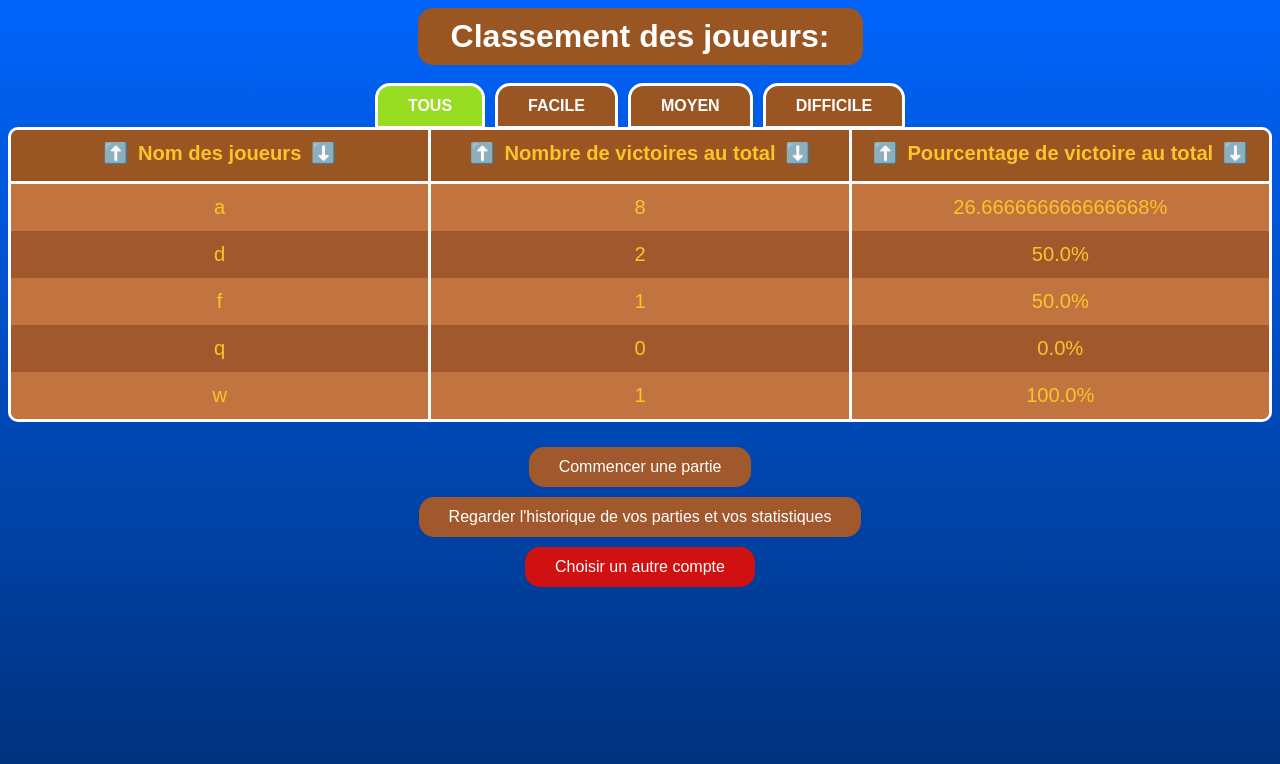
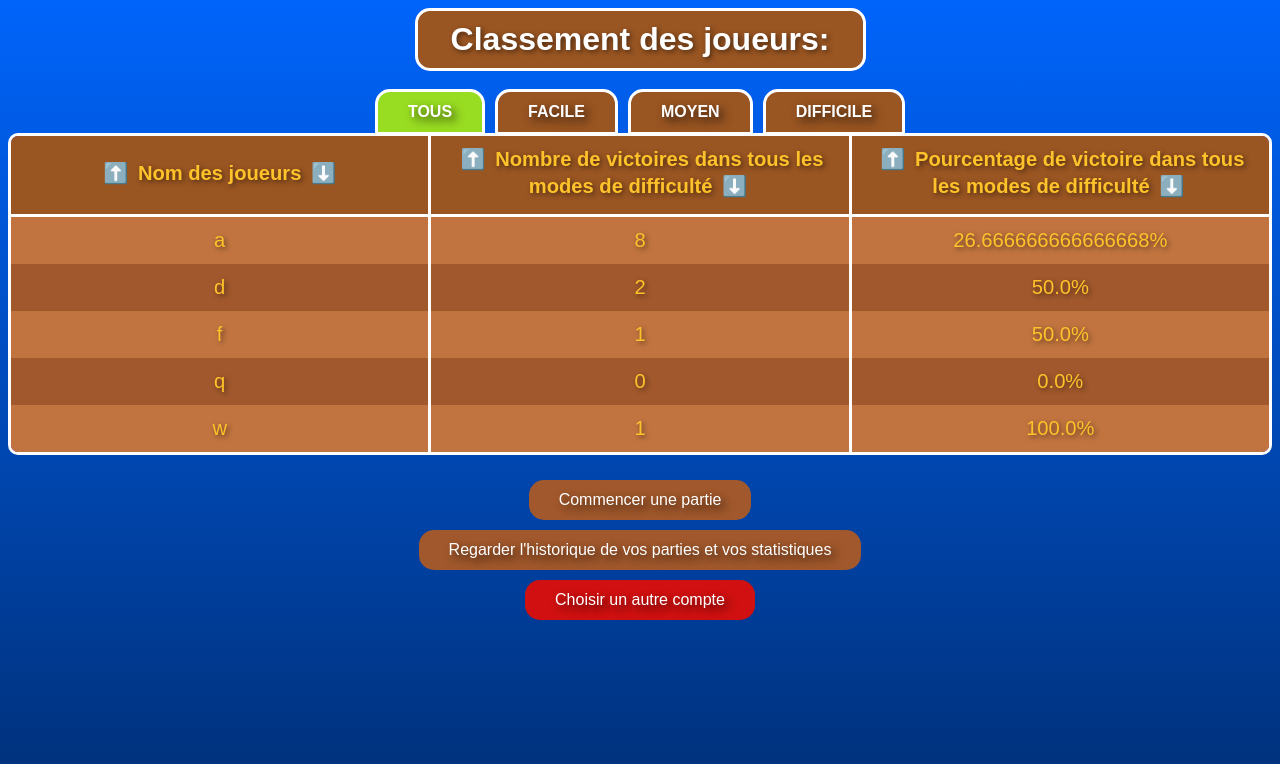
Before and after one commit to TimeoBlondeleauDubois/Pendu-site-avec-base-de-donnee, a Flask app: page /classement_total in a window 1280 px wide. Shown: the top 764 px of the page. Run offline with Flask 3, Linux system fonts and the light colour scheme; data comes from the database, SQL or seed files in the repository.

Commit message:
style classement terminé

```diff
--- a/static/classement.css
+++ b/static/classement.css
@@ -30,6 +30,8 @@ body {
     margin-bottom: 20px;
     max-width: 425px;
     margin: 0 auto;
+    border: 3px solid white;
+    text-shadow: 2px 2px 5px rgba(0, 0, 0, 0.5);
 }
 
 .title-container h1,
@@ -55,6 +57,7 @@ body {
     border-radius: 10px;
     border: 3px solid #7c3bde;
     table-layout: fixed;
+    text-shadow: 2px 2px 5px rgba(0, 0, 0, 0.5);
 }
 
 .content-table th, .content-table td {
@@ -214,20 +217,24 @@ button:hover {
 .bouton-recommencer:hover,
 .bouton-historique:hover {
     background-color: #99dd22;
+    text-shadow: 8px 8px 20px rgba(0, 0, 0, 2);
 }
 
 .bouton-recommencer,
 .bouton-historique {
     background-color: #a1582c;
     color: white;
+    text-shadow: 4px 4px 10px rgba(0, 0, 0, 0.75);
 }
 
 .bouton-autre_compte:hover {
     background-color: #930e0e;
+    text-shadow: 8px 8px 20px rgba(0, 0, 0, 2);
 }
 
 .bouton-autre_compte {
     background-color: #d11111;
+    text-shadow: 4px 4px 10px rgba(0, 0, 0, 0.75);
 }
 
 .bouton-deconnexion {
@@ -244,4 +251,5 @@ button:hover {
 .bouton-difficile {
     border: 3px solid white;
     font-weight: bold;
+    text-shadow: 4px 4px 10px rgba(0, 0, 0, 0.75);
 }
--- a/templates/classement_total.html
+++ b/templates/classement_total.html
@@ -38,12 +38,12 @@
                         </th>
                         <th>
                             <button type="submit" name="sort_key" value="nombre_de_victoire_total_asc_total">⬆️</button>
-                            Nombre de victoires au total
+                            Nombre de victoires dans tous les modes de difficulté
                             <button type="submit" name="sort_key" value="nombre_de_victoire_total_desc_total">⬇️</button>
                         </th>
                         <th>
                             <button type="submit" name="sort_key" value="victoire_asc_total">⬆️</button>
-                            Pourcentage de victoire au total
+                            Pourcentage de victoire dans tous les modes de difficulté
                             <button type="submit" name="sort_key" value="victoire_desc_total">⬇️</button>
                         </th>
                     </tr>
```
